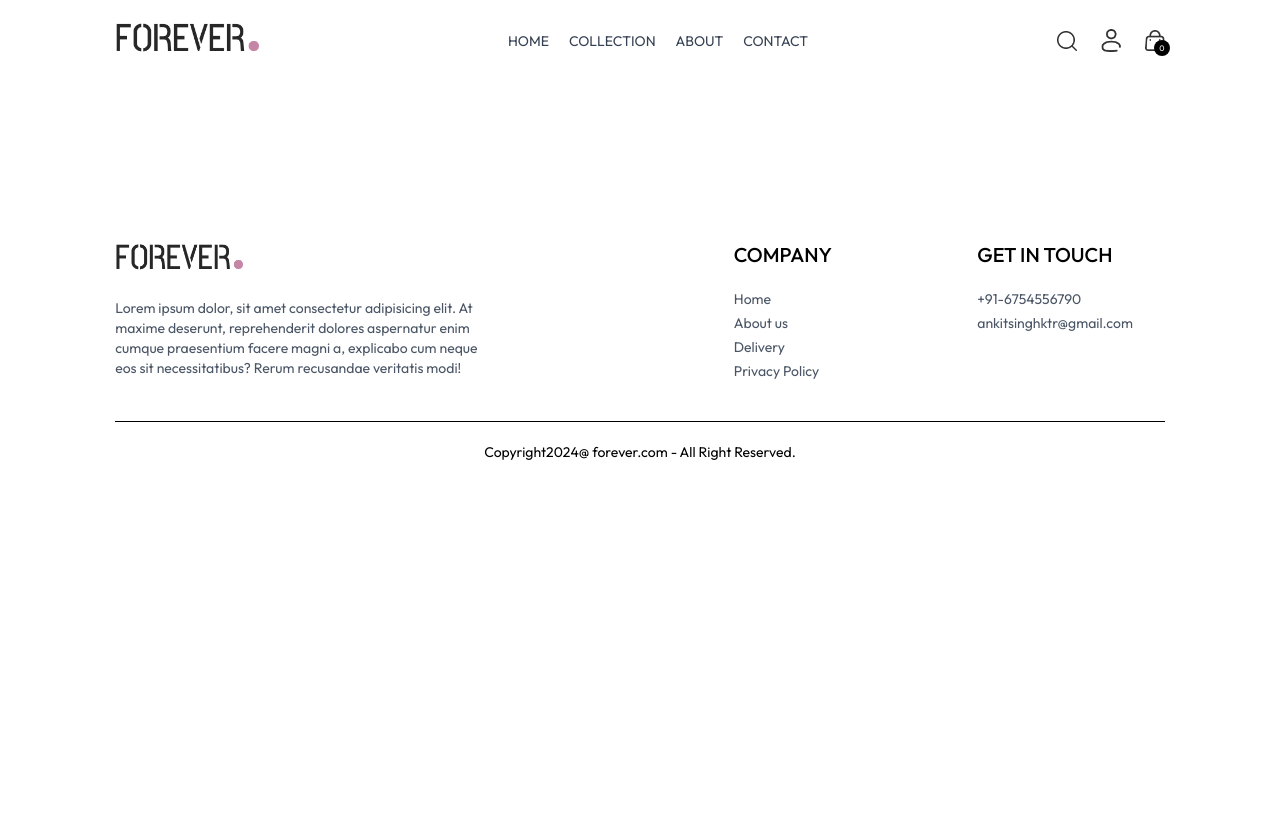
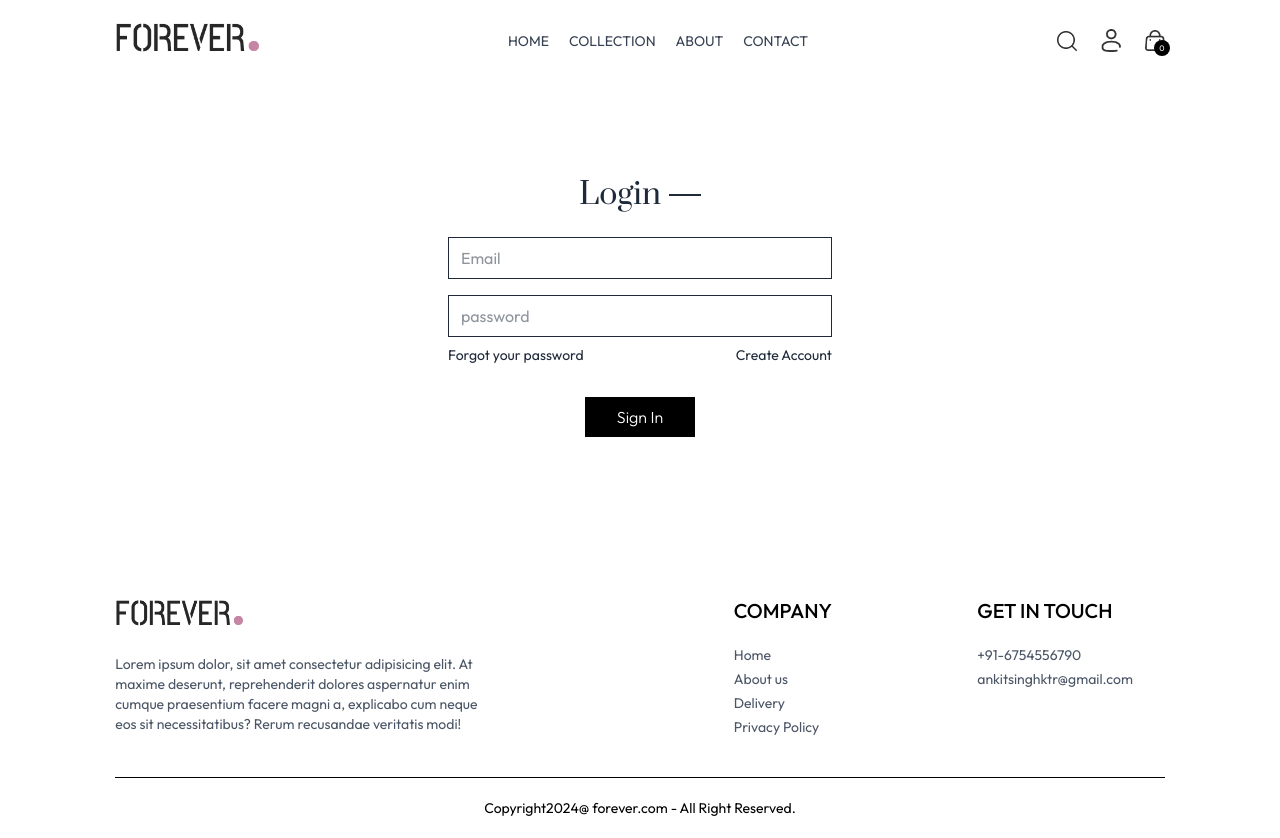
Before and after one commit to ankit-2678/ecommerce-app, a React (Vite) app: page /login in a window 1280 px wide. Before the commit the page ends 800 px from the top, so only its background shows below. Built offline with nearby package versions, Linux system fonts and the light colour scheme; a web font is replaced by a local one.

Commit message:
feat: add login/signup page with toggle between authentication states

```diff
--- a/src/components/Navbar.jsx
+++ b/src/components/Navbar.jsx
@@ -40,7 +40,7 @@
                 <img onClick={()=>setShowSearch(true)} src={assets.search_icon} className='w-5 cursor-pointer' alt="" />
 
                 <div className='group relative'>
-                    <img className='w-5 cursor-pointer' src={assets.profile_icon} alt="" />
+                    <Link to={'/login'}><img className='w-5 cursor-pointer' src={assets.profile_icon} alt="" /></Link>
                     <div className='group-hover:block hidden absolute dropdown-menu right-0 pt-4'>
                         <div className='flex flex-col gap-2 w-36 py-3 px-5 bg-slate-100 text-gary-500 rounded'>
                             <p className='cursor-pointer hover:text-black'>My Profile</p>
--- a/src/pages/Login.jsx
+++ b/src/pages/Login.jsx
@@ -1,10 +1,39 @@
-import React from 'react'
+import React, { useState } from 'react'
 
 function Login() {
+
+  const [currentState, setCurrentState] = useState('Login')
+
+  const onSubmitHandler = async (e)=>{
+    e.preventDefault();
+  }
   return (
-    <div>
+    <form onSubmit={onSubmitHandler} className='flex flex-col items-center w-[90%] sm:max-w-96 m-auto mt-14 gap-4 text-gray-800'>
+      <div className='inline-flex items-center gap-2 mb-2 mt-10'>
+        <p className='prata-regular text-3xl'>
+          {currentState}
+        </p>
+        <hr className='border-noone h-[1.5px] w-8 bg-gray-800' />
 
-    </div>
+      </div>
+
+       {currentState==='Login' ? '':<input type="text" className='w-full px-3 py-2 border border-gray-800' placeholder='Name' required />}
+      <input type="email" className='w-full px-3 py-2 border border-gray-800' placeholder='Email' required />
+      <input type="password" className='w-full px-3 py-2 border border-gray-800' placeholder='password' required />
+
+      <div className='w-full flex justify-between text-sm mt-[-8px]'>
+        <p className='cursor-pointer'>Forgot your password</p>
+        {
+          currentState==='Login' ?
+          <p onClick={()=>setCurrentState('Sign Up')} className='cursor-pointer'>Create Account</p> :
+           <p onClick={()=>setCurrentState('Login')} className='cursor-pointer'>Login here</p>
+        }
+
+      </div>
+      <button className='bg-black text-white font-light px-8 py-2 mt-4'>
+       {currentState==='Login' ? 'Sign In':'Sign Up'}
+      </button>
+    </form>
   )
 }
 
```
